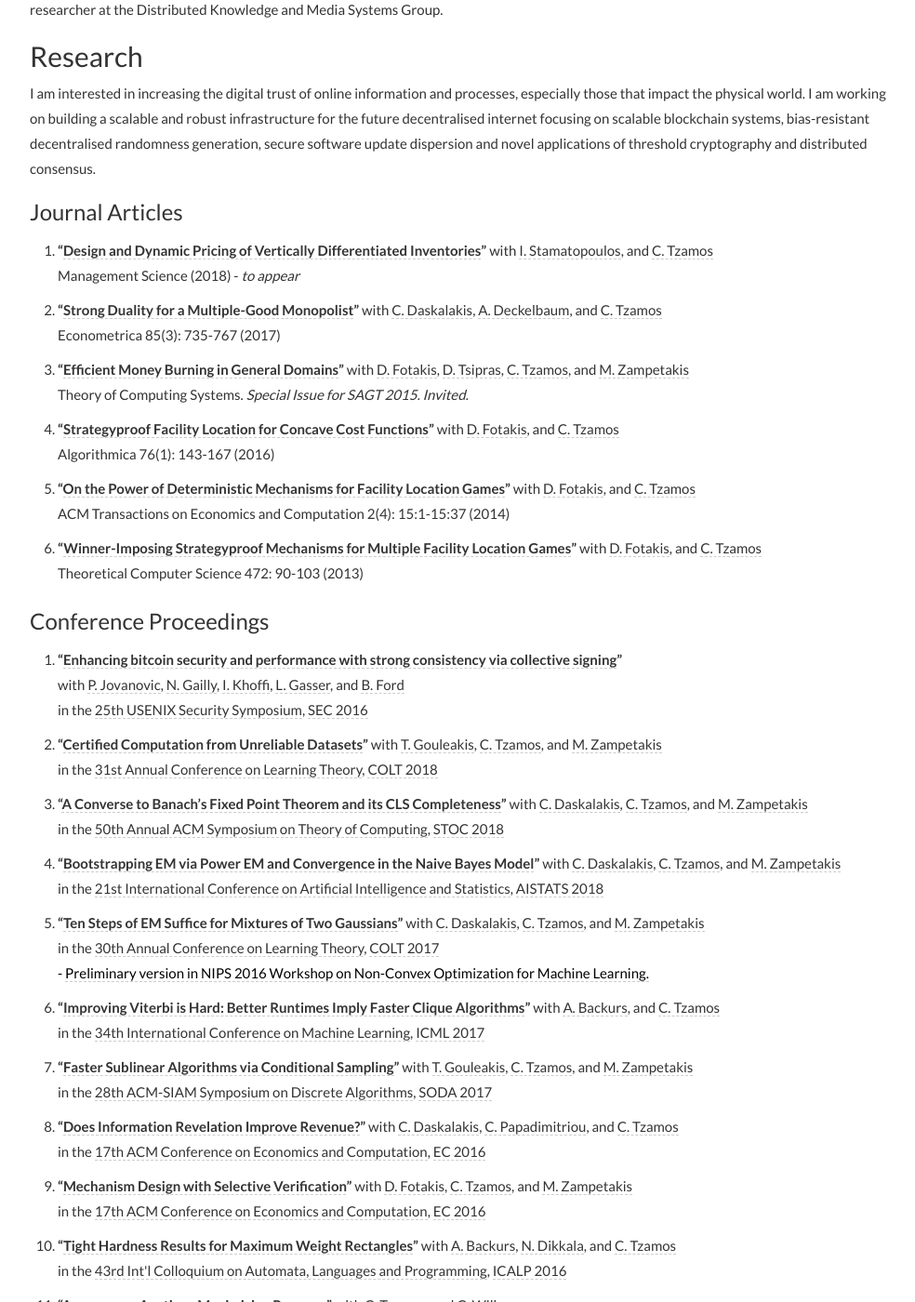
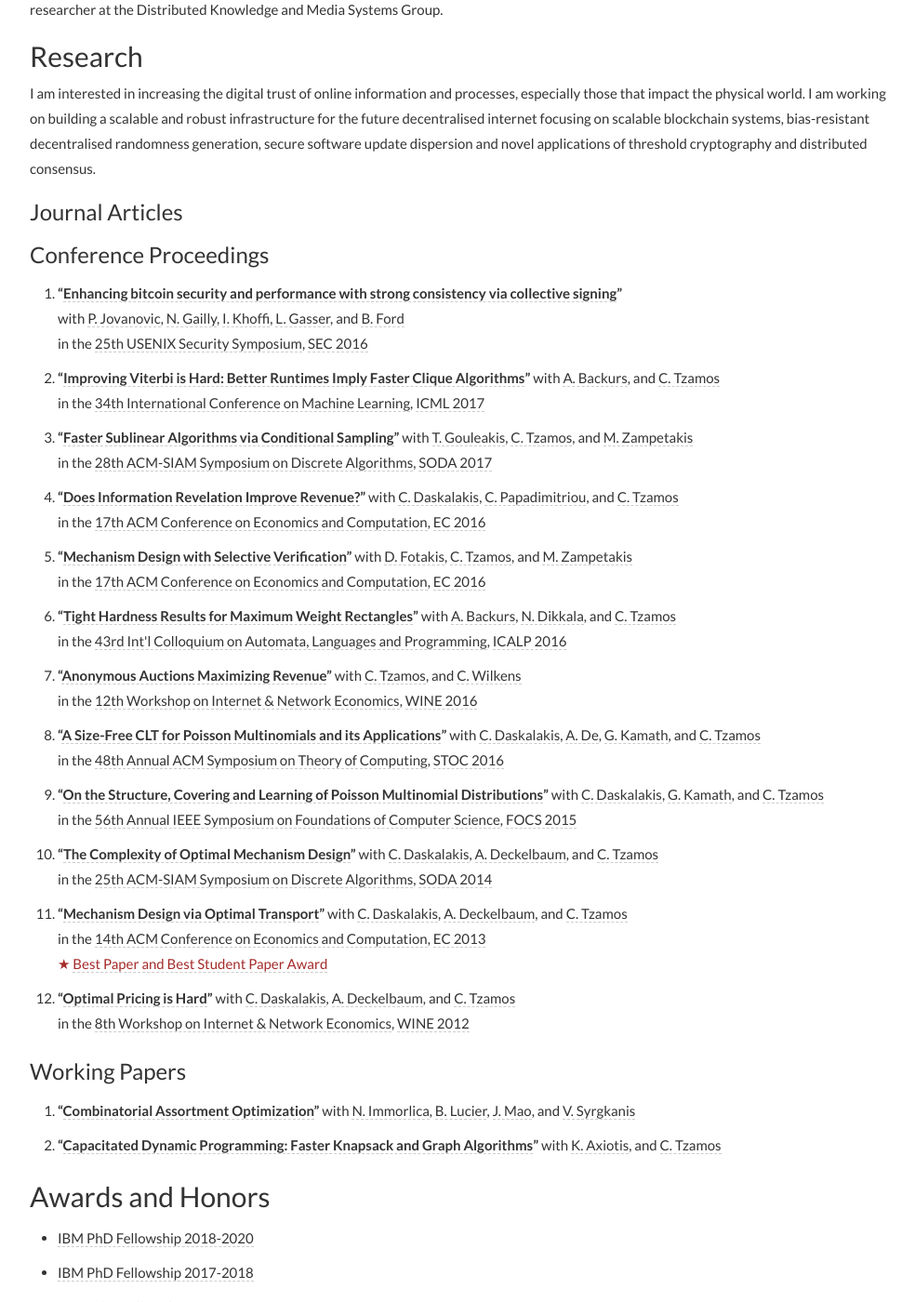
Before and after one commit to LefterisKK/LefterisKK.github.io, a Jekyll site: the page built from index.md, in a window 1280 px wide and 1400 px high, scrolled down 534 px. Shown: the whole window at 93% size, without its empty margins (138-1122 px from the left). Built offline with Jekyll 4.4.1, drawn with Linux system fonts in a browser that asks for light colours; our own code applies the rules of GitHub Pages for plain Markdown files; some of the changed text lies outside the part shown.

Commit message:
remove journals

```diff
--- a/_data/publications.yml
+++ b/_data/publications.yml
@@ -4,35 +4,6 @@
   authors: lefkok-jovanovic-gailly-khoffi-gasser-bford
   venue: sec2016
   url: https://www.usenix.org/system/files/conference/usenixsecurity16/sec16_paper_kokoris-kogias.pdf
--
-  title: 'Certified Computation from Unreliable Datasets'
-  authors: gouleakis-tzamos-zampetakis
-  venue: colt2018
-  url: https://arxiv.org/abs/1709.03926
--
-  title: 'Design and Dynamic Pricing of Vertically Differentiated Inventories'
-  authors: stamatopoulos-tzamos
-  url: https://papers.ssrn.com/sol3/papers.cfm?abstract_id=2862490
-  journal: "Management Science (2018) - <i>to appear</i>"
--
-  title: A Converse to Banach’s Fixed Point Theorem and its CLS Completeness
-  authors: daskalakis-tzamos-zampetakis
-  url: https://arxiv.org/abs/1702.07339
-  venue: stoc2018
--
-  title: Bootstrapping EM via Power EM and Convergence in the Naive Bayes Model
-  authors: daskalakis-tzamos-zampetakis
-  venue: aistats2018
--
-  title: Ten Steps of EM Suffice for Mixtures of Two Gaussians
-  authors: daskalakis-tzamos-zampetakis
-  url: https://arxiv.org/abs/1609.00368
-  venue: colt2017
-  meta:
-    -
-      content: "Preliminary version in NIPS 2016 Workshop on Non-Convex Optimization for Machine Learning."
-      url: https://sites.google.com/site/nonconvexnips2016/
-      color: black
 -
   title: 'Improving Viterbi is Hard: Better Runtimes Imply Faster Clique Algorithms'
   authors: backurs-tzamos
@@ -74,18 +45,6 @@
   venue: focs2015
   url: http://arxiv.org/abs/1504.08363
 -
-  title: Strong Duality for a Multiple-Good Monopolist
-  authors: daskalakis-deckelbaum-tzamos
-  venue: ec2015
-  url: http://arxiv.org/abs/1409.4150
-  journal: "Econometrica 85(3): 735-767 (2017)"
--
-  title: Efficient Money Burning in General Domains
-  authors: fotakis-tsipras-tzamos-zampetakis
-  venue: sagt2015
-  url: static/pdfs/FTTZ15.pdf
-  journal: "Theory of Computing Systems. <i>Special Issue for SAGT 2015. Invited.</i>"
--
   title: The Complexity of Optimal Mechanism Design
   authors: daskalakis-deckelbaum-tzamos
   venue: soda2014
@@ -102,28 +61,10 @@
       color: brown
       icon: ★
 -
-  title: Strategyproof Facility Location for Concave Cost Functions
-  authors: fotakis-tzamos
-  venue: ec2013
-  url: http://arxiv.org/abs/1305.3333
-  journal: "Algorithmica 76(1): 143-167 (2016)"
--
-  title: On the Power of Deterministic Mechanisms for Facility Location Games
-  authors: fotakis-tzamos
-  venue: icalp2013
-  url: http://arxiv.org/abs/1207.0935
-  journal: "ACM Transactions on Economics and Computation 2(4): 15:1-15:37 (2014)"
--
   title: Optimal Pricing is Hard
   authors: daskalakis-deckelbaum-tzamos
   venue: wine2012
   url: http://arxiv.org/abs/1503.02516
--
-  title: Winner-Imposing Strategyproof Mechanisms for Multiple Facility Location Games
-  authors: fotakis-tzamos
-  venue: wine2010
-  url: http://www.softlab.ntua.gr/~fotakis/data/wine10.pdf
-  journal: "Theoretical Computer Science 472: 90-103 (2013)"
 -
   title: 'Combinatorial Assortment Optimization'
   authors: immorlica-lucier-jieming-syrgkanis
```
